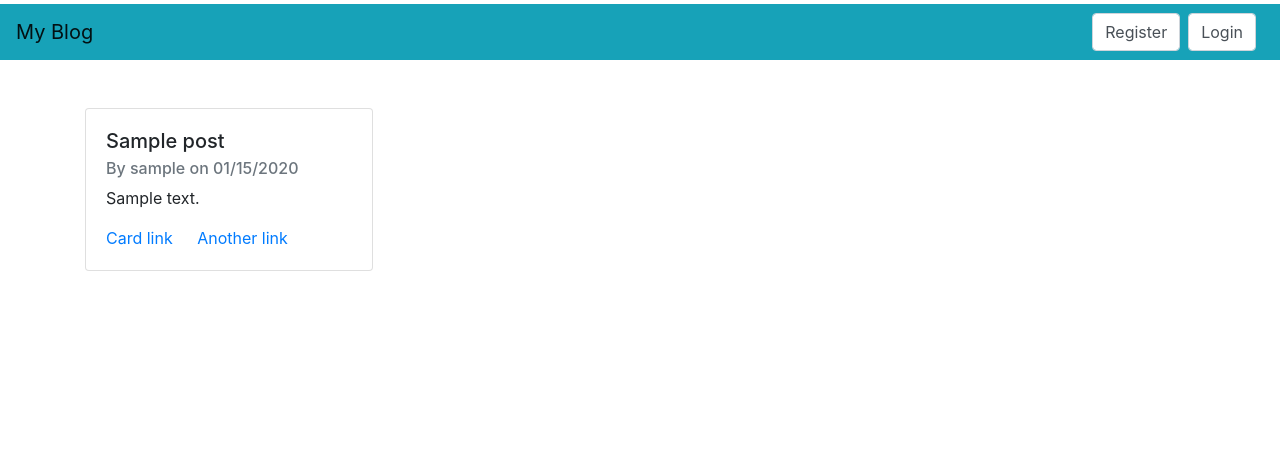
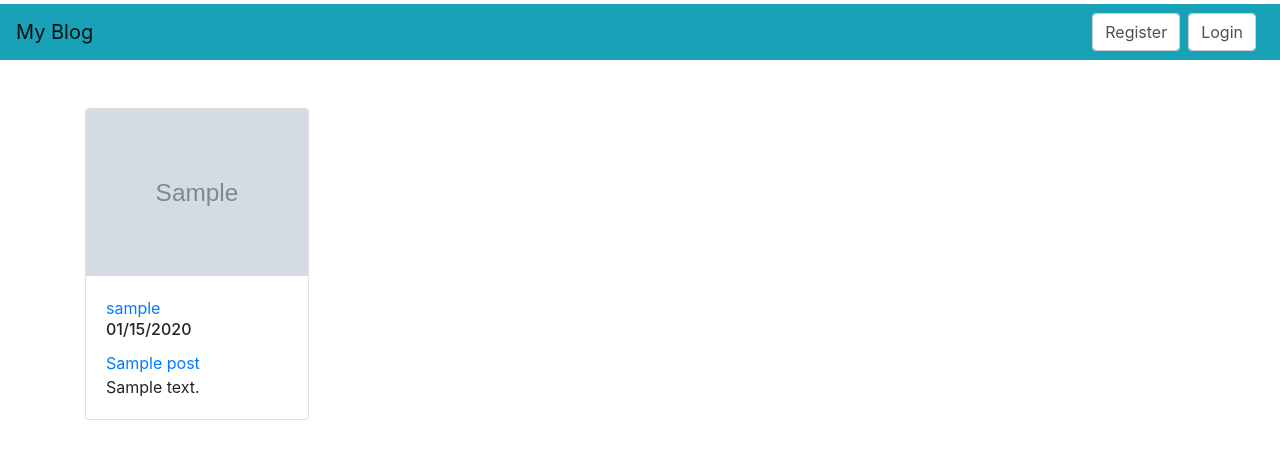
Before and after one commit to deepakddun/FlaskApp, a Python web app: template flaskblog/templates/home.html in a window 1280 px wide. Shown: the top 459 px of the page. Run offline with Jinja, Linux system fonts and the light colour scheme; the template is opened without the code that fills it: most values are stand-ins (such as "Sample title", 1, 10 or a date in 2020); grey boxes marked "Sample" are stand-in pictures.

Commit message:
New Changes

```diff
--- a/flaskblog/templates/home.html
+++ b/flaskblog/templates/home.html
@@ -1,13 +1,14 @@
 {% extends "layout.html" %}
 {% block content %}
     {% for post in posts %}
-        <div class="card" style="width: 18rem;">
+        <div class="card mt-5" style="width: 14rem;">
+            <img src="{{url_for('static' , filename='profile_pics/' + post.author.image_file)}}" class="card-img-top" alt="...">
             <div class="card-body">
-                <h5 class="card-title">{{post["title"]}}</h5>
-                <h6 class="card-subtitle mb-2 text-muted">By {{post["author"]["username"]}} on {{ post["date_posted"].strftime("%m/%d/%Y") }}</h6>
+                <a class="card-link" href="#">{{post["author"]["username"]}}</a>
+                <h6 class="card-title">{{ post["date_posted"].strftime("%m/%d/%Y") }}</h6>
+                <a href="{{url_for('post',post_id=post.id)}}" class="card-link">{{post["title"]}}</a>
                 <p class="card-text">{{post["content"]}}</p>
-                <a href="#" class="card-link">Card link</a>
-                <a href="#" class="card-link">Another link</a>
+
             </div>
         </div>
     {% endfor %}
--- a/requirements.txt
+++ b/requirements.txt
@@ -1,7 +1,11 @@
+bcrypt==3.2.0
+cffi==1.14.5
 click==7.1.2
 dnspython==2.1.0
 email-validator==1.1.2
 Flask==1.1.4
+Flask-Bcrypt==0.7.1
+Flask-Login==0.5.0
 Flask-SQLAlchemy==2.5.1
 Flask-WTF==0.14.3
 greenlet==1.1.0
@@ -10,7 +14,9 @@ itsdangerous==1.1.0
 Jinja2==2.11.3
 MarkupSafe==2.0.1
 mysql-connector-python==8.0.25
+Pillow==8.2.0
 protobuf==3.17.1
+pycparser==2.20
 six==1.16.0
 SQLAlchemy==1.4.15
 Werkzeug==1.0.1
```
Also changed, not shown: flaskblog/routes.py (+38 -1 lines).
